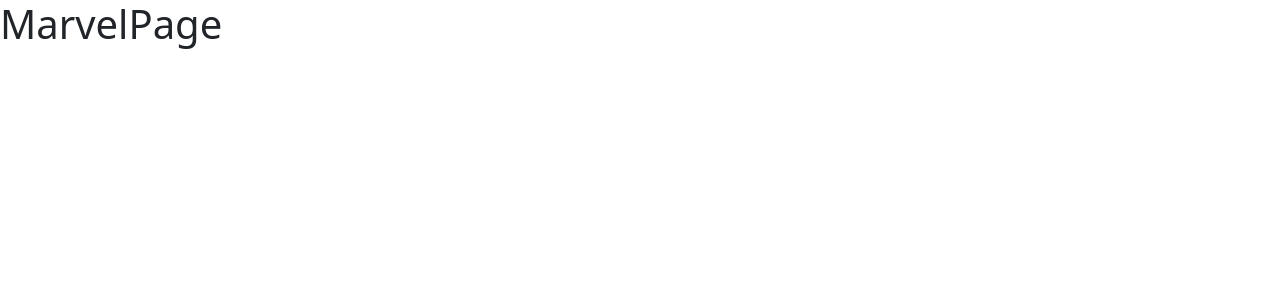
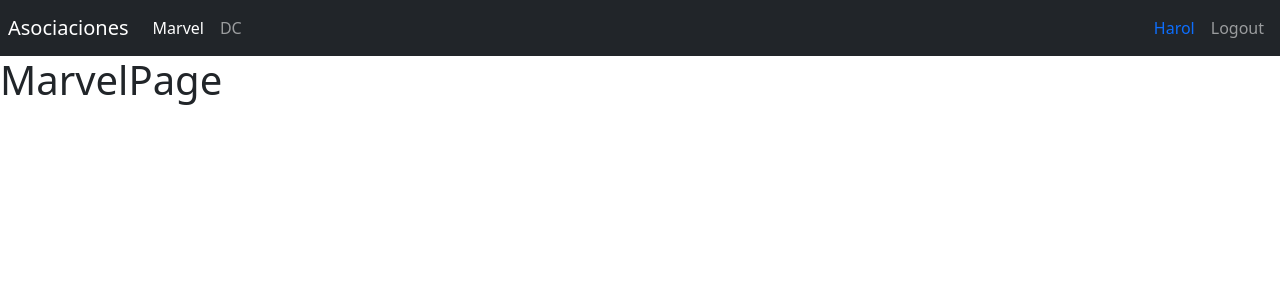
Before and after one commit to harolpg17/react-heroes, a React (Vite) app: page /marvel in a window 1280 px wide. Shown: the top 300 px of the page. Built offline with nearby package versions, Linux system fonts and the light colour scheme.

Commit message:
Poner clase activa en el NavBar

```diff
--- /dev/null
+++ b/src/auth/index.js
@@ -0,0 +1 @@
+export * from './pages'
--- /dev/null
+++ b/src/auth/pages/index.js
@@ -0,0 +1 @@
+export * from './LoginPage'
--- /dev/null
+++ b/src/heroes/index.js
@@ -0,0 +1 @@
+export * from './pages';
--- /dev/null
+++ b/src/heroes/pages/index.js
@@ -0,0 +1,2 @@
+export * from './MarvelPage';
+export * from './DCPage';
--- a/src/router/AppRouter.jsx
+++ b/src/router/AppRouter.jsx
@@ -1,11 +1,15 @@
 import { Navigate, Route, Routes } from "react-router-dom"
-import { MarvelPage } from "../heroes/pages/MarvelPage"
-import { DCPage } from "../heroes/pages/DCPage"
-import { LoginPage } from "../auth/pages/LoginPage"
+
+import { Navbar } from '../ui'
+import { MarvelPage, DCPage } from '../heroes'
+import { LoginPage } from "../auth"
+
 
 export const AppRouter = () => {
   return (
     <>
+      <Navbar />
+
         <Routes>
             <Route path="marvel" element={ <MarvelPage />}/>
             <Route path="dc" element={ <DCPage />}/>
--- /dev/null
+++ b/src/ui/components/NavBar.jsx
@@ -0,0 +1,46 @@
+import { Link, NavLink } from 'react-router-dom';
+
+export const Navbar = () => {
+    return (
+        <nav className="navbar navbar-expand-sm navbar-dark bg-dark p-2">
+
+            <Link
+                className="navbar-brand"
+                to="/"
+            >
+                Asociaciones
+            </Link>
+
+            <div className="navbar-collapse">
+                <div className="navbar-nav">
+
+                    <NavLink
+                        className={({isActive}) => `nav-item nav-link ${isActive ? 'active' : ''}`}
+                        to="/marvel"
+                    >
+                        Marvel
+                    </NavLink>
+
+                    <NavLink
+                        className={({isActive}) => `nav-item nav-link ${isActive ? 'active' : ''}`}
+                        to="/dc"
+                    >
+                        DC
+                    </NavLink>
+                </div>
+            </div>
+
+            <div className="navbar-collapse collapse w-100 order-3 dual-collapse2 d-flex justify-content-end">
+                <ul className="navbar-nav ml-auto">
+                    <span className='nav-item nav-link text-primary'>
+                        Harol
+                    </span>
+
+                    <button className='nav-item nav-link btn'>
+                        Logout
+                    </button>
+                </ul>
+            </div>
+        </nav>
+    )
+}
--- /dev/null
+++ b/src/ui/components/index.js
@@ -0,0 +1 @@
+export * from './NavBar';
--- /dev/null
+++ b/src/ui/index.js
@@ -0,0 +1 @@
+export * from './components';
```
